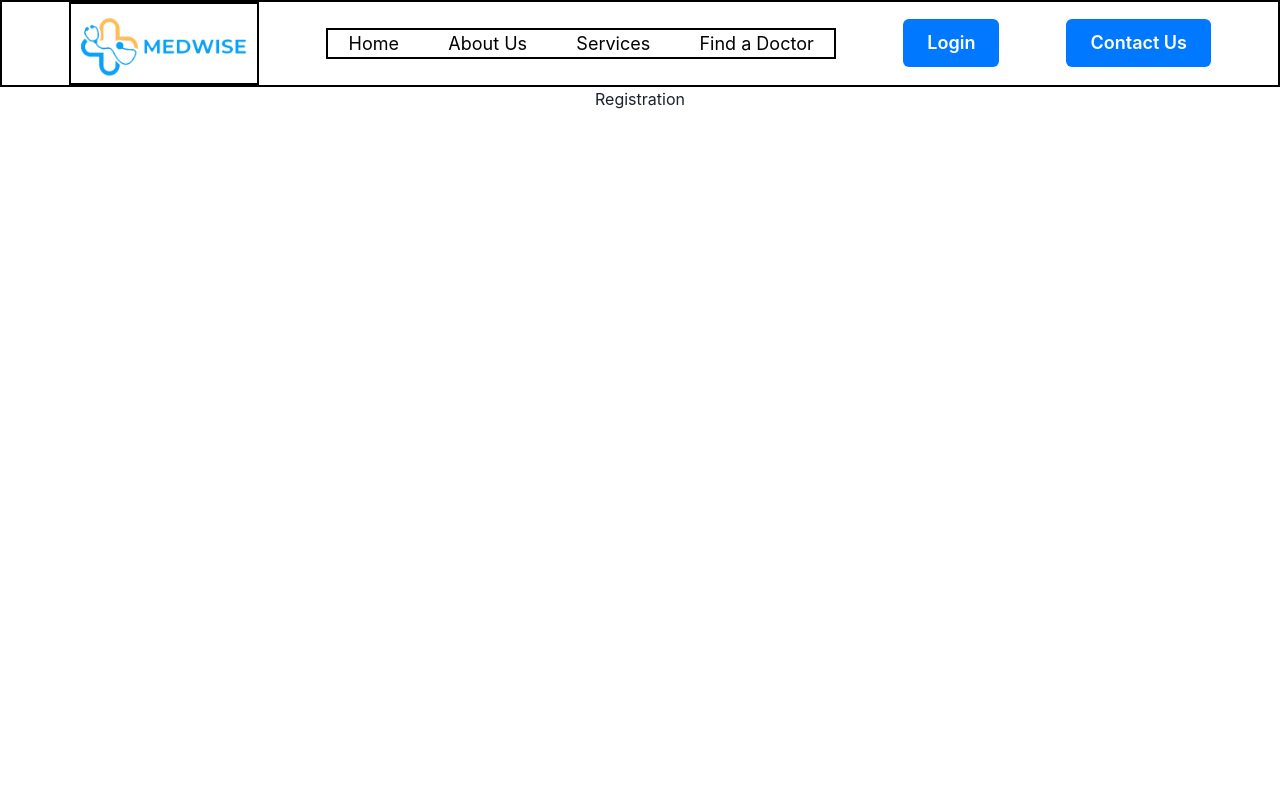
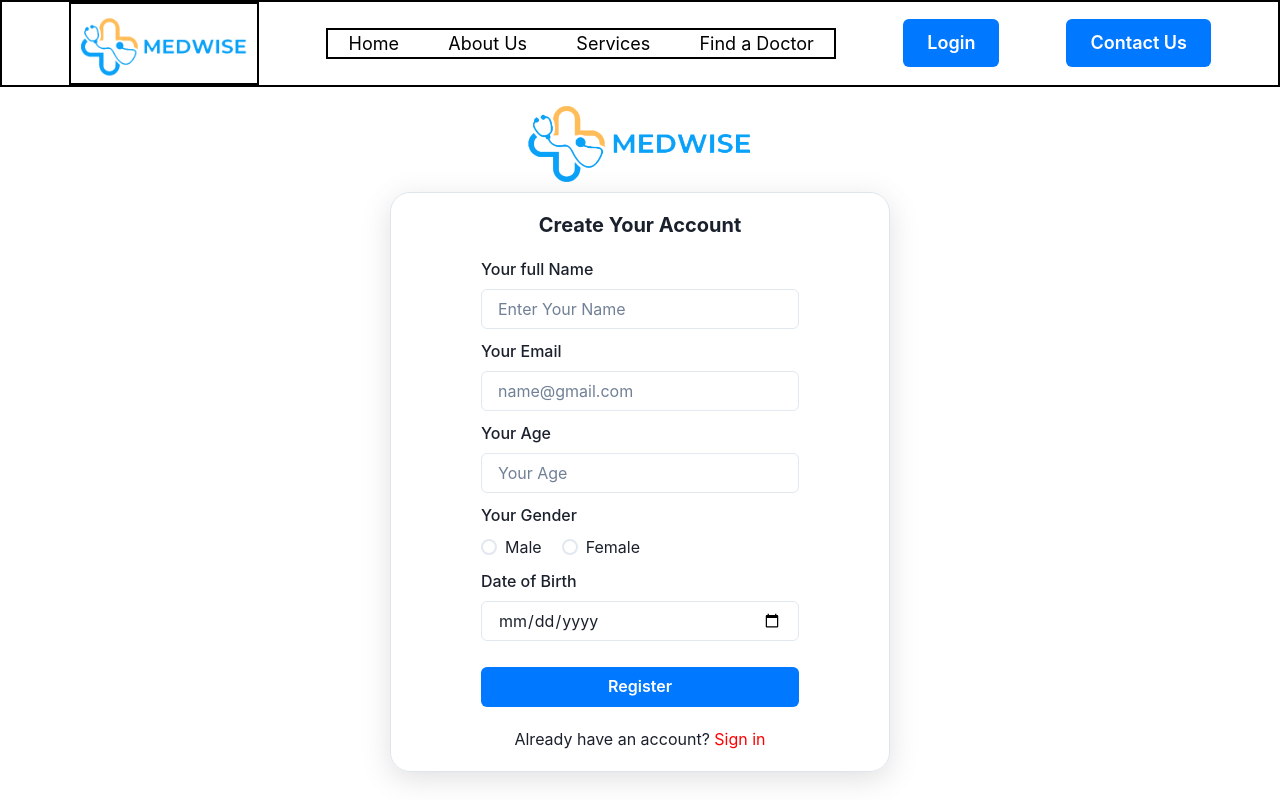
Before and after one commit to mohnish201/Medwise, a React (Create React App) app in the folder medwise/: page /registration in a window 1280 px wide. Built offline with nearby package versions, Linux system fonts and the light colour scheme.

Commit message:
Login, registration done

```diff
--- a/medwise/src/All_Routes/All_Routes.jsx
+++ b/medwise/src/All_Routes/All_Routes.jsx
@@ -2,7 +2,7 @@ import React from "react";
 import { Box } from "@chakra-ui/react";
 import { Routes, Route } from "react-router-dom";
 import Home from "../Pages/Home";
-import login from "../Pages/login";
+import Login from "../Pages/login";
 import Registration from "../Pages/Registration";
 import FindDoctor from "../Pages/FindDoctor"
 import AboutUs from "../Pages/AboutUs"
@@ -14,7 +14,7 @@ function All_Routes() {
     <Box>
       <Routes>
         <Route path="/" element={<Home />} />
-        <Route path="/login" element={<login />} />
+        <Route path="/login" element={<Login />} />
         <Route path="/registration" element={<Registration/>} />
         <Route path="/find_doctor" element={<FindDoctor />} />
         <Route path="/aboutus" element={<AboutUs />} />
--- a/medwise/src/AuthContextProvider/AuthContextProvider.jsx
+++ b/medwise/src/AuthContextProvider/AuthContextProvider.jsx
@@ -1,8 +1,22 @@
-import React from 'react'
+import React, { useState } from 'react'
+import { createContext } from 'react'
 
-function AuthContextProvider() {
+export const AuthContext = createContext();
+function AuthContextProvider({children}) {
+
+  const [auth, setAuth] = useState(false)
+
+  const login=()=>{
+    setAuth(true)
+  }
+
+  const logout=()=>{
+    setAuth(false)
+  }
   return (
-    <div>AuthContextProvider</div>
+    <AuthContext.Provider value={{auth, login, logout}}>
+         {children}
+    </AuthContext.Provider>
   )
 }
 
--- a/medwise/src/Pages/Registration.jsx
+++ b/medwise/src/Pages/Registration.jsx
@@ -1,9 +1,192 @@
-import React from 'react'
+import React, { useContext } from "react";
+import { useState, useReducer } from "react";
+import {
+  Button,
+  Center,
+  Checkbox,
+  Heading,
+  Image,
+  InputGroup,
+  InputRightElement,
+} from "@chakra-ui/react";
+import MedwiseLogo from "../Images/MedwiseLogo.png";
+import { Link, Navigate } from "react-router-dom";
+import {
+  Box,
+  FormControl,
+  FormLabel,
+  Input,
+  FormErrorMessage,
+  FormHelperText,
+  useToast,
+  Text,
+  Stack,
+  Radio,
+  RadioGroup,
+} from "@chakra-ui/react";
+import { AuthContext } from "../AuthContextProvider/AuthContextProvider";
+
+const initState = {
+  name: "",
+  Email: "",
+  age: "",
+  gender: "",
+  date_of_birth: "",
+};
+
+const reducer = (state, { type, payload }) => {
+  switch (type) {
+    case "name":
+      return { ...state, name: payload };
+
+    case "email":
+      return { ...state, Email: payload };
+
+    case "age":
+      return { ...state, age: payload };
+
+    case "gender":
+      return { ...state, gender: payload };
+
+    case "date_of_birth":
+      return { ...state, date_of_birth: payload };
+
+    default:
+      return state;
+  }
+};
 
 function Registration() {
+  const [email, setEmail] = useState("");
+  const [password, setPassword] = useState("");
+  const [show, setShow] = useState(false);
+  const { auth, login, logout } = useContext(AuthContext);
+  const [state, dispatch] = useReducer(reducer, initState);
+  const [submittedData, setSubmittedData] = useState([]);
+
+  const handleClick = () => setShow(!show);
+  const toast = useToast();
+
+  const handleChange = (e) => {
+    const { name, value, type } = e.target;
+    dispatch({ type: name, payload: value });
+  };
+
+  const handleSubmit = (e) => {
+    e.preventDefault();
+
+    // if (email === "" || password === "") {
+    //   toast({
+    //     title: "Fill All Details",
+    //     status: "warning",
+    //     duration: 9000,
+    //     isClosable: true,
+    //   });
+    // }
+    //  if(email !== "" || password === "") {
+    toast({
+      title: "Account Created",
+      status: "success",
+      duration: 9000,
+      isClosable: true,
+    });
+    setSubmittedData([...submittedData, state]);
+    console.log(state);
+  };
+
+  if (auth) {
+    return <Navigate to={"/"} />;
+  }
+
+  const { name, Email, age, gender, date_of_birth } = state;
   return (
-    <div>Registration</div>
-  )
+    <Box>
+      <Center>
+        <Image src={MedwiseLogo} alt="logo" w={"250px"} />
+      </Center>
+
+      <Center>
+        <Box
+          w={{ base: "400px", sm: "400px", md: "400px", lg: "500px" }}
+          alignContent={"center"}
+          borderRadius={"20px"}
+          p={"20px 90px 20px 90px"}
+          style={{ boxShadow: "rgba(100, 100, 111, 0.2) 0px 7px 29px 0px" }}
+          border={"1px solid #DDE6ED"}
+        >
+          <Heading mb={"20px"} size={"md"}>
+            Create Your Account
+          </Heading>
+          <form onSubmit={handleSubmit}>
+            <FormControl textAlign={"left"}>
+              <FormLabel>Your full Name</FormLabel>
+              <Input
+                type="text"
+                value={name}
+                name="name"
+                placeholder="Enter Your Name"
+                onChange={handleChange}
+                mb={"10px"}
+              />
+
+              <FormLabel>Your Email</FormLabel>
+              <Input
+                type="email"
+                value={Email}
+                name="email"
+                placeholder="name@gmail.com"
+                onChange={handleChange}
+                mb={"10px"}
+              />
+
+              <FormLabel>Your Age</FormLabel>
+              <Input
+                type="text"
+                value={age}
+                placeholder="Your Age"
+                onChange={handleChange}
+                name="age"
+                mb={"10px"}
+              />
+
+              <FormLabel>Your Gender</FormLabel>
+              <RadioGroup defaultValue="male" mb={"10px"} value={gender}>
+                <Stack spacing={5} direction="row">
+                  <Radio colorScheme="red" value="male">
+                    Male
+                  </Radio>
+                  <Radio colorScheme="green" value="female">
+                    Female
+                  </Radio>
+                </Stack>
+              </RadioGroup>
+
+              <FormLabel>Date of Birth</FormLabel>
+              <Input
+                type="date"
+                value={date_of_birth}
+                onChange={handleChange}
+                mb={"10px"}
+                name="date_of_birth"
+              />
+
+              <Center>
+                <Button mt={4} colorScheme="messenger" type="submit" w={"100%"}>
+                  Register
+                </Button>
+              </Center>
+            </FormControl>
+          </form>
+          <Text mt={"20px"}>
+            Already have an account?{" "}
+            <Link to="/login" style={{ color: "red" }}>
+              Sign in
+            </Link>
+          </Text>
+        </Box>
+      </Center>
+    </Box>
+  );
 }
 
-export default Registration
+export default Registration;
--- a/medwise/src/Pages/login.jsx
+++ b/medwise/src/Pages/login.jsx
@@ -1,9 +1,125 @@
-import React from 'react'
-import { Box } from '@chakra-ui/react'
-function login() {
+import React, { useContext } from "react";
+import { useState } from "react";
+import {
+  Button,
+  Center,
+  Heading,
+  Image,
+  InputGroup,
+  InputRightElement,
+} from "@chakra-ui/react";
+import MedwiseLogo from "../Images/MedwiseLogo.png";
+import { Link, Navigate } from "react-router-dom";
+import {
+  Box,
+  FormControl,
+  FormLabel,
+  Input,
+  FormErrorMessage,
+  FormHelperText,
+  useToast,
+  Text,
+} from "@chakra-ui/react";
+import { AuthContext } from "../AuthContextProvider/AuthContextProvider";
+
+function Login() {
+  const [email, setEmail] = useState("");
+  const [password, setPassword] = useState("");
+  const [show, setShow] = useState(false);
+  const { auth, login, logout } = useContext(AuthContext);
+
+  const handleClick = () => setShow(!show);
+  const toast = useToast();
+
+  const handleSubmit = (e) => {
+    e.preventDefault();
+
+    if (email === "mohnish201@gmail.com" && password === "1234") {
+      login();
+      toast({
+        title: "Login Successful",
+        status: "success",
+        duration: 9000,
+        isClosable: true,
+      });
+    } else {
+      toast({
+        title: "Incorrect Details",
+        status: "error",
+        duration: 9000,
+        isClosable: true,
+      });
+    }
+  };
+
+  if (auth) {
+    return <Navigate to={"/"} />;
+  }
+
+  const status = auth ? "success" : "error";
   return (
-    <Box>login</Box>
-  )
+    <Box mt={"40px"}>
+      <Center>
+        <Image src={MedwiseLogo} alt="logo" w={"250px"} />
+      </Center>
+
+      <Center>
+        <Box
+          w={{ base: "400px", sm: "400px", md: "400px", lg: "500px" }}
+          alignContent={"center"}
+          mt={"20px"}
+          borderRadius={"20px"}
+          p={"50px 90px 50px 90px"}
+          style={{ boxShadow: "rgba(100, 100, 111, 0.2) 0px 7px 29px 0px" }}
+          border={"1px solid #DDE6ED"}
+        >
+          <Heading mb={"50px"}>Sign in</Heading>
+          <form onSubmit={handleSubmit}>
+            <FormControl textAlign={"left"}>
+              <FormLabel>Your Email</FormLabel>
+              <Input
+                type="email"
+                value={email}
+                placeholder="name@gmail.com"
+                onChange={(e) => setEmail(e.target.value)}
+              />
+
+              <FormLabel>Your Password</FormLabel>
+              <InputGroup>
+                <Input
+                  type={show ? "text" : "password"}
+                  value={password}
+                  onChange={(e) => setPassword(e.target.value)}
+                />
+                <InputRightElement width="4.5rem">
+                  <Button h="1.75rem" size="sm" onClick={handleClick}>
+                    {show ? "Hide" : "Show"}
+                  </Button>
+                </InputRightElement>
+              </InputGroup>
+
+              <Center>
+                <Button
+                  mt={4}
+                  colorScheme="messenger"
+                  type="submit"
+                  w={"100%"}
+                >
+                  Submit
+                </Button>
+              </Center>
+            </FormControl>
+          </form>
+          <Text mt={"20px"}>
+            Already have an account?{" "}
+            <Link to="/registration" style={{ color: "red" }}>
+              Register Yourself
+            </Link>
+          </Text>
+        </Box>
+      </Center>
+    </Box>
+  );
 }
 
-export default login
+export default Login;
--- a/medwise/src/index.js
+++ b/medwise/src/index.js
@@ -5,27 +5,28 @@ import App from "./App";
 import reportWebVitals from "./reportWebVitals";
 import { ChakraProvider } from "@chakra-ui/react";
 import { BrowserRouter } from "react-router-dom";
-import { extendTheme } from '@chakra-ui/react'
-
+import { extendTheme } from "@chakra-ui/react";
+import AuthContextProvider from "./AuthContextProvider/AuthContextProvider";
 
 const breakpoints = {
-  sm: '320px',
-  md: '768px',
-  lg: '960px',
-  xl: '1200px',
-  '2xl': '1536px',
-}
+  sm: "320px",
+  md: "768px",
+  lg: "960px",
+  xl: "1200px",
+  "2xl": "1536px",
+};
 
-
-const theme = extendTheme({ breakpoints })
+const theme = extendTheme({ breakpoints });
 
 const root = ReactDOM.createRoot(document.getElementById("root"));
 root.render(
-  <ChakraProvider theme={theme}>
-    <BrowserRouter>
-      <App />
-    </BrowserRouter>
-  </ChakraProvider>
+  <AuthContextProvider>
+    <ChakraProvider theme={theme}>
+      <BrowserRouter>
+        <App />
+      </BrowserRouter>
+    </ChakraProvider>
+  </AuthContextProvider>
 );
 
 // If you want to start measuring performance in your app, pass a function
```
Also changed, not shown: medwise/src/App.js (+6 -7 lines), medwise/src/Pages/Home.jsx (+1 -9 lines).
